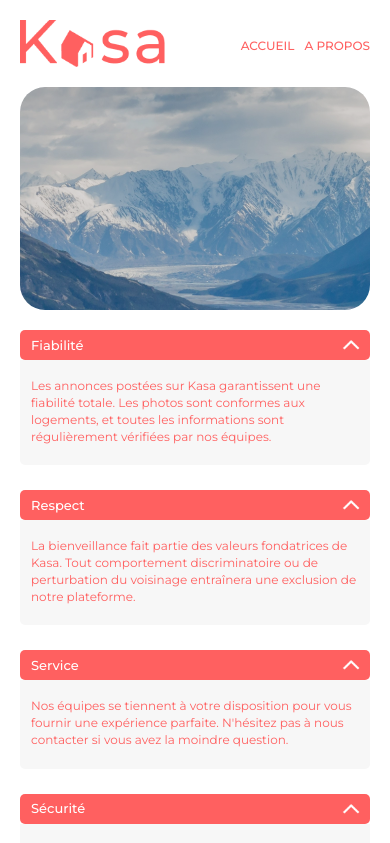
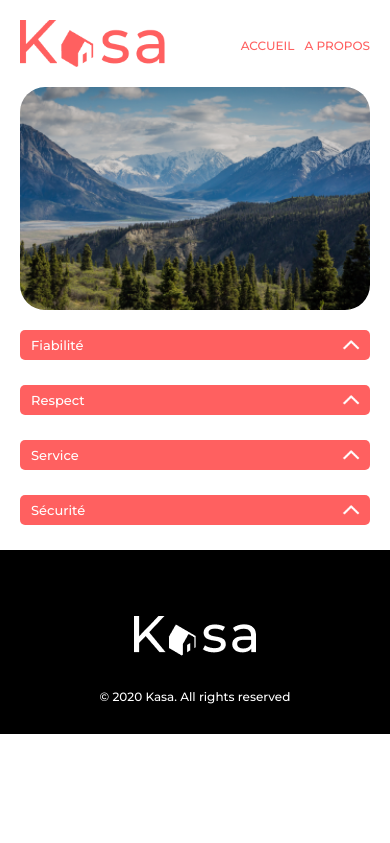
Before and after one commit to Kevin-Meneve/Creez-une-application-web-de-location-immobiliere-avec-React, a React (Create React App) app in the folder front/: page /About in a window 390 px wide. Shown: the top 843 px of the page. Built offline with nearby package versions, Linux system fonts and the light colour scheme.

Commit message:
modif de bug + MAJ Readme

```diff
--- a/front/src/components/Dropdown.jsx
+++ b/front/src/components/Dropdown.jsx
@@ -22,11 +22,15 @@ function Dropdown({title, text}) {
                     <img className='dropdown__header__icon--close dropdown__header__icon' src={VectorBottom} alt="Onglet ouvrable"/>
                 }
             </div>
-            <div ref={content} className='dropdown__textContainer'>
+            <div>
             {isOpen ?
-                <p className='dropdown__textContainer__text' style={{transform: `translateY(-${textSize()}px)`}}>{text}</p>
+                <div ref={content} className='dropdown__textContainer dropdown__textContainer--open'>
+                <div className='dropdown__textContainer__text' >{text}</div>
+                </div>
             :
-                <p className='dropdown__textContainer__text'>{text}</p>
+                <div ref={content} className='dropdown__textContainer--close dropdown__textContainer'>
+                <div className='dropdown__textContainer__text' >{text}</div>
+                </div>
             }
             </div>
         </article>
--- a/front/src/components/InfoHebergement.jsx
+++ b/front/src/components/InfoHebergement.jsx
@@ -5,7 +5,7 @@ import Tag from "./Tag"
 
 function InfoHebergement(props) {
     const textEquipement = props.hebergement.equipments.map((equipement, i) =>
-        <p className="equipement" key={i}>{equipement}</p>
+        <div className="equipement" key={i}>{equipement}</div>
         )
 
 
--- a/front/src/pages/About/index.jsx
+++ b/front/src/pages/About/index.jsx
@@ -1,12 +1,32 @@
 import React from 'react';
+import { useState, useLayoutEffect } from 'react';
 import Banner from '../../components/Banner';
 import Dropdown from '../../components/Dropdown';
-import imageImport from '../../assets/image_About.png';
+import imageLaptopImport from '../../assets/image_About_laptop.png';
+import imageMobileImport from '../../assets/image_About_mobile.png';
+
+
 
 function About() {
+
+  const [widthFromWindow , setWidthFromWindow] = useState(window.innerWidth);
+  useLayoutEffect(() => {
+    function updateSize() {
+      setWidthFromWindow([window.innerWidth]);
+    }
+    window.addEventListener('resize', updateSize);
+    updateSize();
+    return () => window.removeEventListener('resize', updateSize);
+  }, []);
+
     return (
     <main>
-      <Banner link_image={imageImport} text="" pageName="about"/>
+      {
+        widthFromWindow > 455 ?
+          <Banner link_image={imageLaptopImport} text="" pageName="about"/>
+        :
+          <Banner link_image={imageMobileImport} text="" pageName="about"/>
+      }
       <section className='about'>
         <Dropdown title="Fiabilité" text="Les annonces postées sur Kasa garantissent une fiabilité totale. Les photos sont conformes aux logements, et toutes les informations sont régulièrement vérifiées  par nos équipes." />
         <Dropdown title="Respect" text="La bienveillance fait partie des valeurs fondatrices de Kasa. Tout comportement discriminatoire ou de perturbation du voisinage entraînera une exclusion de notre plateforme." />
@@ -17,4 +37,4 @@ function About() {
     );
   }
 
-  export default About;
+export default About;
--- a/front/src/sass/components/_carroussel.scss
+++ b/front/src/sass/components/_carroussel.scss
@@ -8,6 +8,7 @@
     @include mobile{
         margin-right: 20px;
         margin-left: 20px;
+        height: 255px;
     }
     &__container{
         display:flex;
@@ -20,6 +21,9 @@
             width: 100%;
             height: 415px;
             object-fit: cover;
+            @include mobile{
+                height : 255px;
+            }
         }
     }
     &__controle{
--- a/front/src/sass/components/_dropdown.scss
+++ b/front/src/sass/components/_dropdown.scss
@@ -1,7 +1,6 @@
 .dropdown{
     margin-bottom: 30px;
     overflow: hidden;
-
     @include mobile{
         margin-bottom: 25px;
     }
@@ -12,9 +11,11 @@
         border-radius: 5px;
         display : flex;
         justify-content: space-between;
+        position : relative;
+        z-index: 10;
 
         @include mobile {
-            height : 30px
+            height : 30px;
         }
         &__title{
             color : white;
@@ -39,7 +40,7 @@
             object-fit: cover;
             margin-right: 20px;
             margin-top: 15px;
-            transition: transform 0.5s ease-in-out;
+            transition: transform 0.25s ease-in-out;
             &--close{
                 transform: rotate(-180deg);
             }
@@ -51,8 +52,12 @@
         }
     }
     &__textContainer{
-        position: relative;
-        z-index: -100;
+        &--open{
+            max-height: fit-content;
+        }
+        &--close{
+            max-height: 0px;
+        }
         &__text{
             font-weight: 400;
             font-size: 24px;
@@ -67,7 +72,6 @@
             margin-bottom: 0px;
             border-bottom-left-radius: 5px;
             border-bottom-right-radius: 5px;
-            transition: transform 0.5s ease-in-out;
             @include mobile{
                 padding-top : 17px;
                 padding-left: 11px;
```
Also changed, not shown: front/src/assets/image_About_laptop.png (renamed from front/src/assets/image_About.png), front/src/assets/image_About_mobile.png (added).
